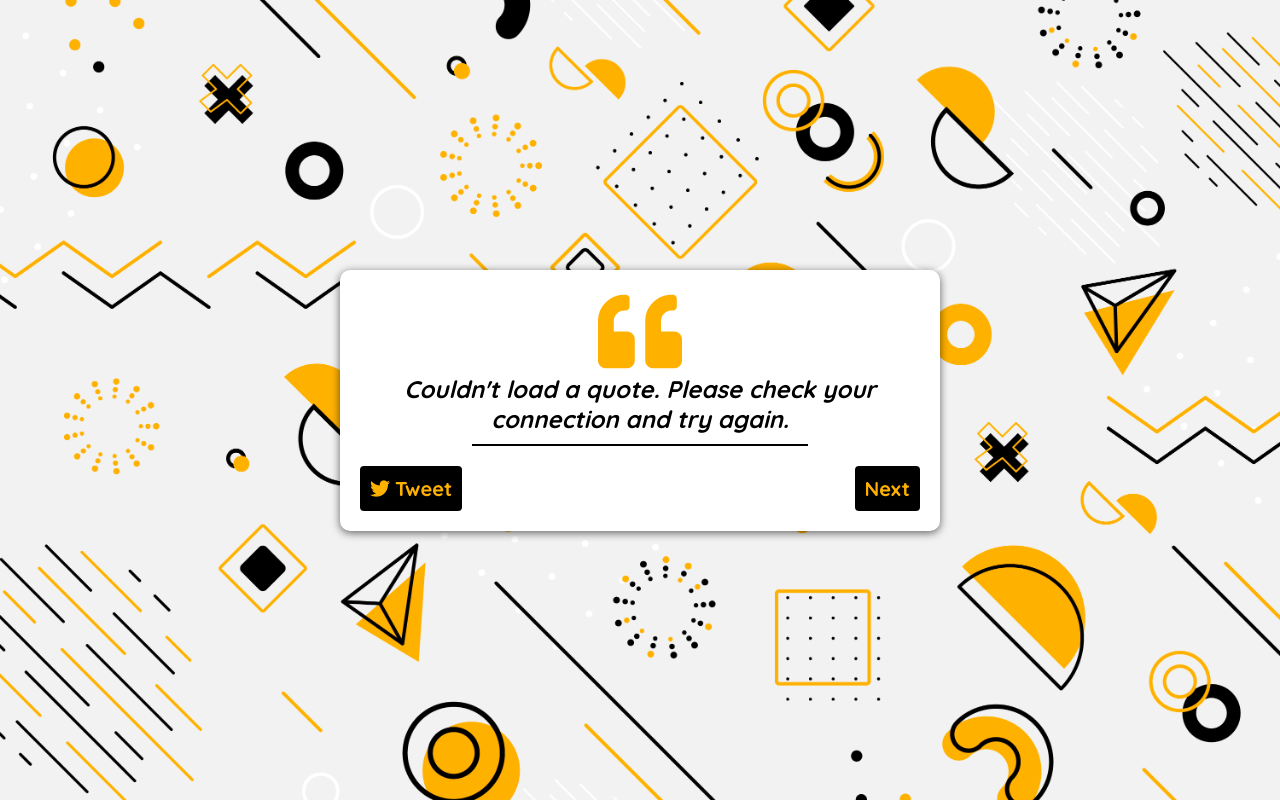
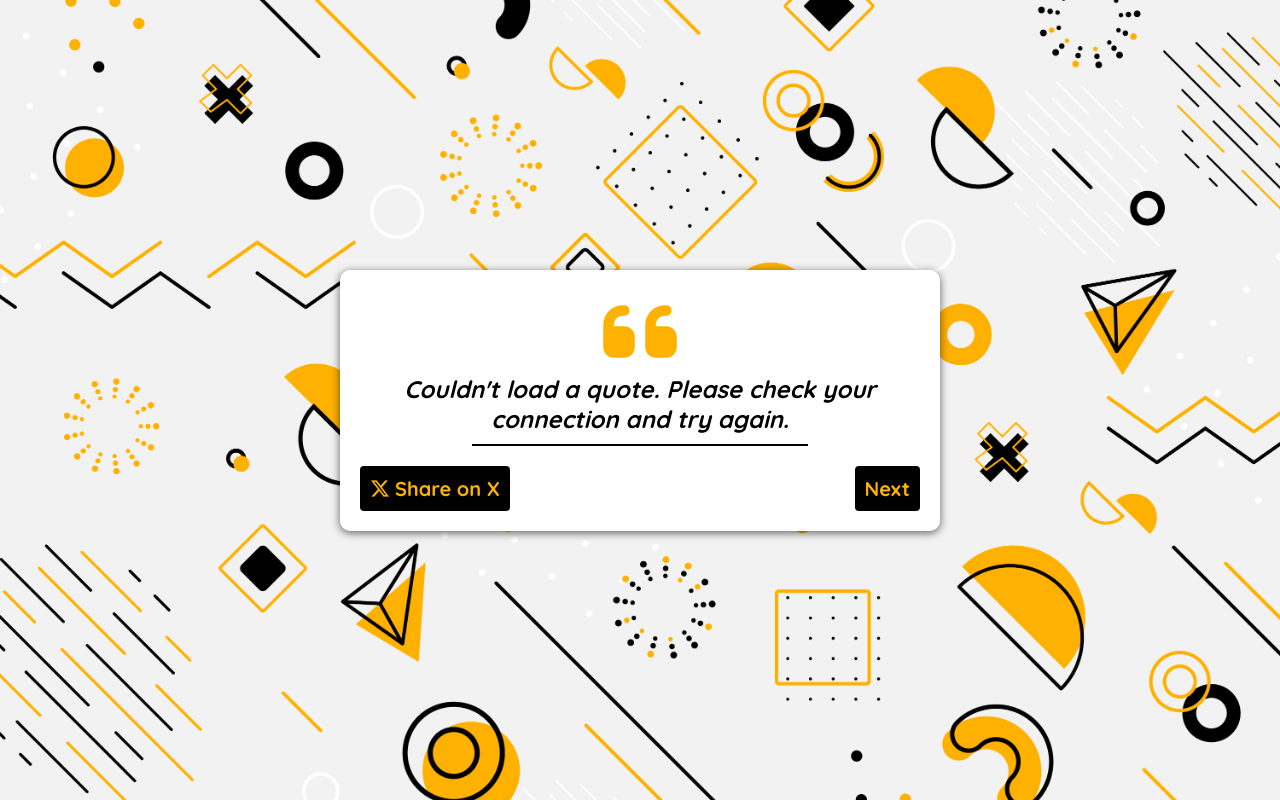
Before and after one commit to fadyehabamer/Random-Quote-Generator, a plain HTML site: page index.html in a window 1280 px wide. Drawn offline with Linux system fonts and the light colour scheme; no server answers.

Commit message:
feat: share quotes to X with the updated wording and icon

```diff
--- a/index.html
+++ b/index.html
@@ -3,9 +3,9 @@
 <head>
     <meta charset="UTF-8">
     <meta name="viewport" content="width=device-width, initial-scale=1.0">
-    <meta name="description" content="Random quote generator: get an inspiring quote at the click of a button and share it on Twitter.">
+    <meta name="description" content="Random quote generator: get an inspiring quote at the click of a button and share it on X.">
     <link rel="stylesheet" href="style.css">
-    <link rel="stylesheet" href="https://cdnjs.cloudflare.com/ajax/libs/font-awesome/5.15.1/css/all.min.css" integrity="sha512-+4zCK9k+qNFUR5X+cKL9EIR+ZOhtIloNl9GIKS57V1MyNsYpYcUrUeQc9vNfzsWfV28IaLL3i96P9sdNyeRssA==" crossorigin="anonymous" />
+    <link rel="stylesheet" href="https://cdnjs.cloudflare.com/ajax/libs/font-awesome/6.7.2/css/all.min.css" integrity="sha512-Evv84Mr4kqVGRNSgIGL/F/aIDqQb7xQ2vcrdIwxfjThSH8CSR7PBEakCr51Ck+w+/U6swU2Im1vVX0SVk9ABhg==" referrerpolicy="no-referrer" crossorigin="anonymous" />
     <title>Quote Generator</title>
 </head>
 <body>
@@ -15,7 +15,7 @@
         <hr>
         <p class="author"></p>
         <div class="buttons">
-            <a class="twitter-share-button" href="https://twitter.com/intent/tweet" data-size="large" target="_blank" rel="noopener noreferrer"><i class="fab fa-twitter" aria-hidden="true"></i>Tweet</a>
+            <a class="twitter-share-button" href="https://x.com/intent/post" target="_blank" rel="noopener noreferrer"><i class="fa-brands fa-x-twitter" aria-hidden="true"></i>Share on X</a>
             <button type="button" class="next" aria-label="Next quote">Next</button>
         </div>
     </div>
--- a/main.js
+++ b/main.js
@@ -22,7 +22,7 @@ const getQuote = async () => {
         text.innerText = quote
         author.innerText = authorName
 
-        tweetbtn.href = `https://twitter.com/intent/tweet?text=${encodeURIComponent(`"${quote}" - ${authorName}`)}`
+        tweetbtn.href = `https://x.com/intent/post?text=${encodeURIComponent(`"${quote}" - ${authorName}`)}`
     } catch (err) {
         console.error(err)
         text.innerText = "Couldn't load a quote. Please check your connection and try again."
--- a/style.css
+++ b/style.css
@@ -96,7 +96,7 @@ hr {
     opacity: 0.7;
 }
 
-.fa-twitter {
+.fa-x-twitter {
     margin-right: 5px;
 }
 
```
